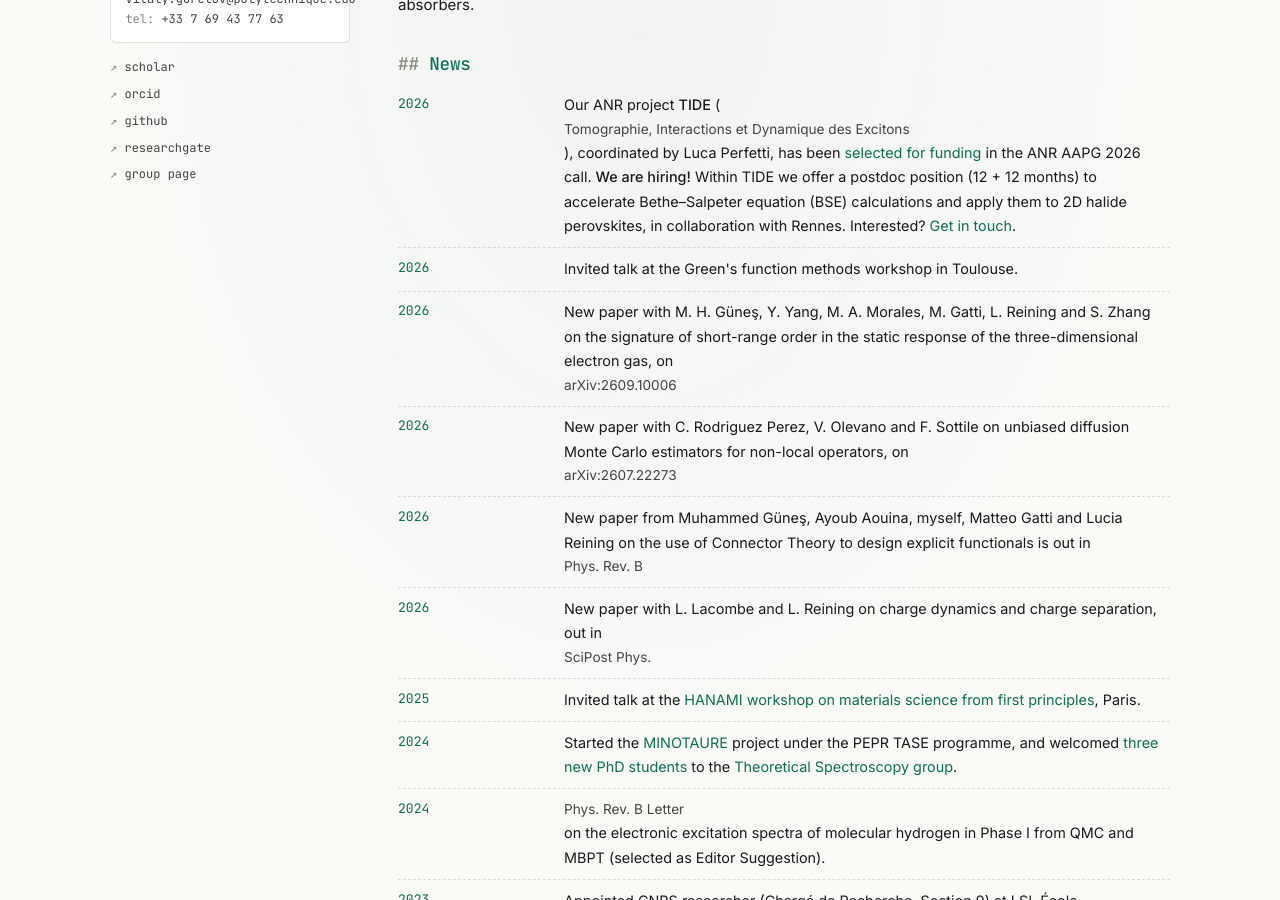
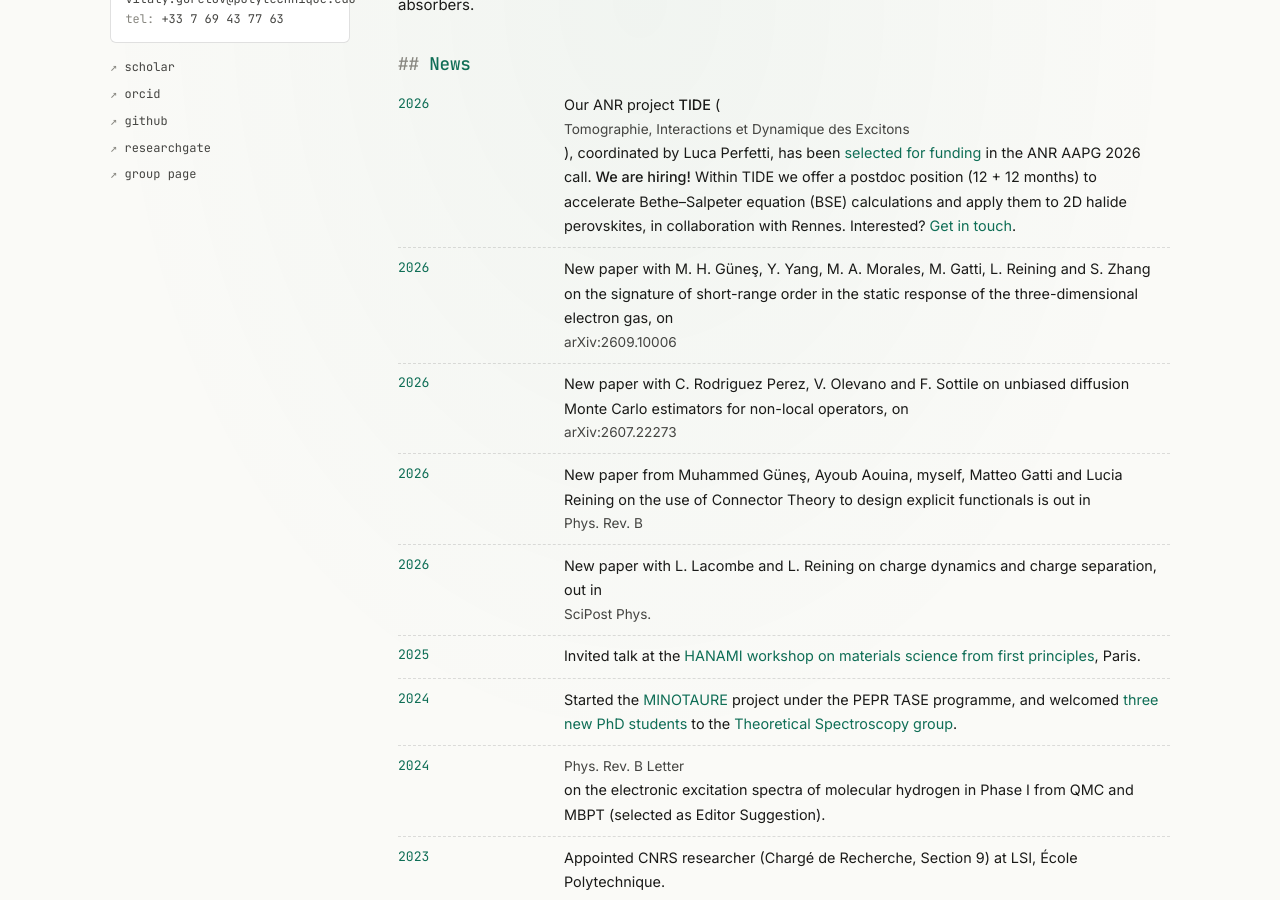
Before and after one commit to gorelov93/vitaly-gorelov, a Jekyll site: the page built from index.md, in a window 1280 px wide and 900 px high, scrolled down 537 px. Built offline with Jekyll 4.4.1, drawn with Linux system fonts in a browser that asks for light colours.

Commit message:
Remove Toulouse talk from news
Co-Authored-By: Claude Opus 5.5 <noreply@anthropic.com>

```diff
--- a/index.md
+++ b/index.md
@@ -48,10 +48,6 @@ permalink: /
   </li>
   <li>
     <span class="when">2026</span>
-    <span class="what">Invited talk at the Green's function methods workshop in Toulouse.</span>
-  </li>
-  <li>
-    <span class="when">2026</span>
     <span class="what">New paper with M. H. Güneş, Y. Yang, M. A. Morales, M. Gatti, L. Reining and S. Zhang on the signature of short-range order in the static response of the three-dimensional electron gas, on <a href="https://arxiv.org/abs/2609.10006"><em>arXiv:2609.10006</em></a></span>
   </li>
   <li>
```
